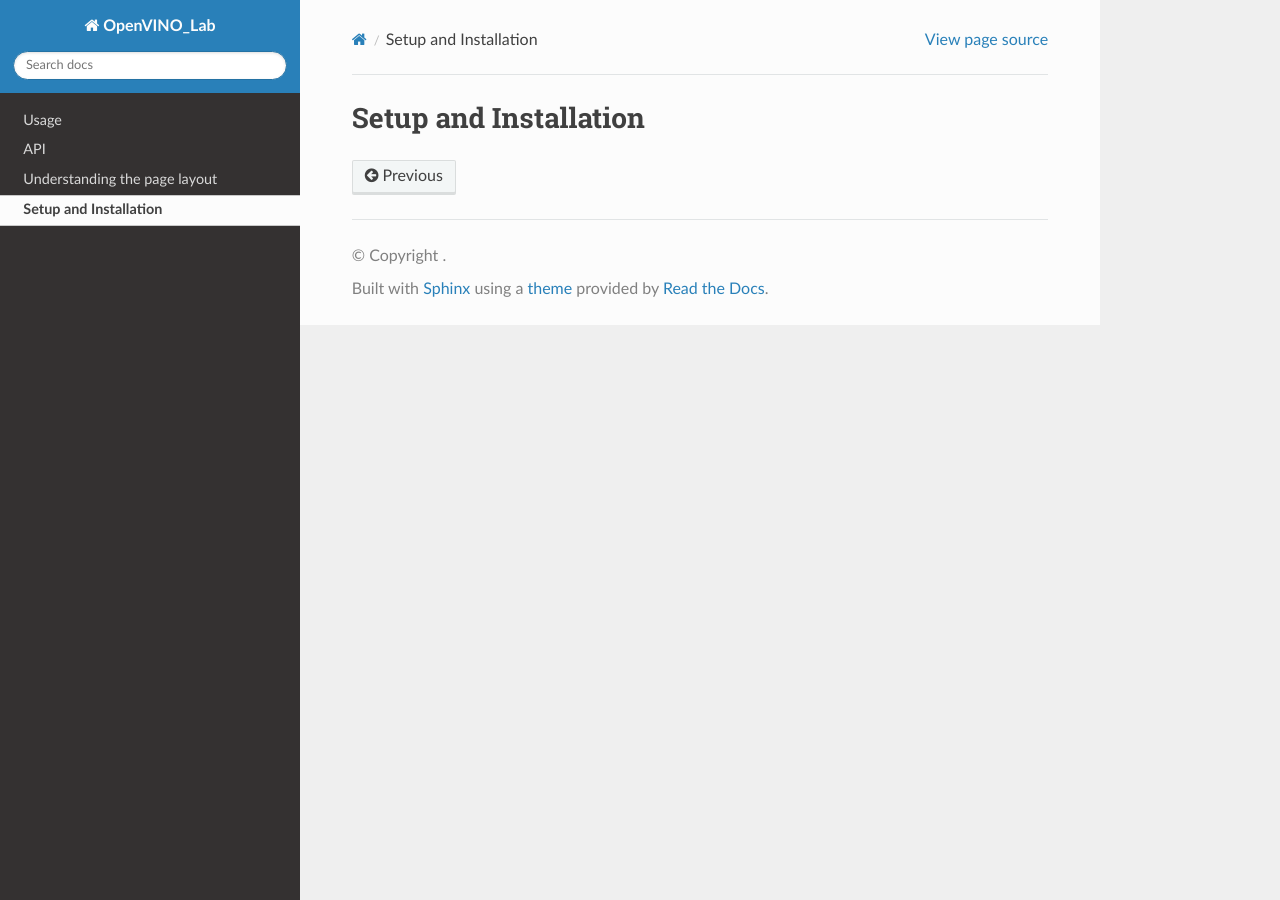
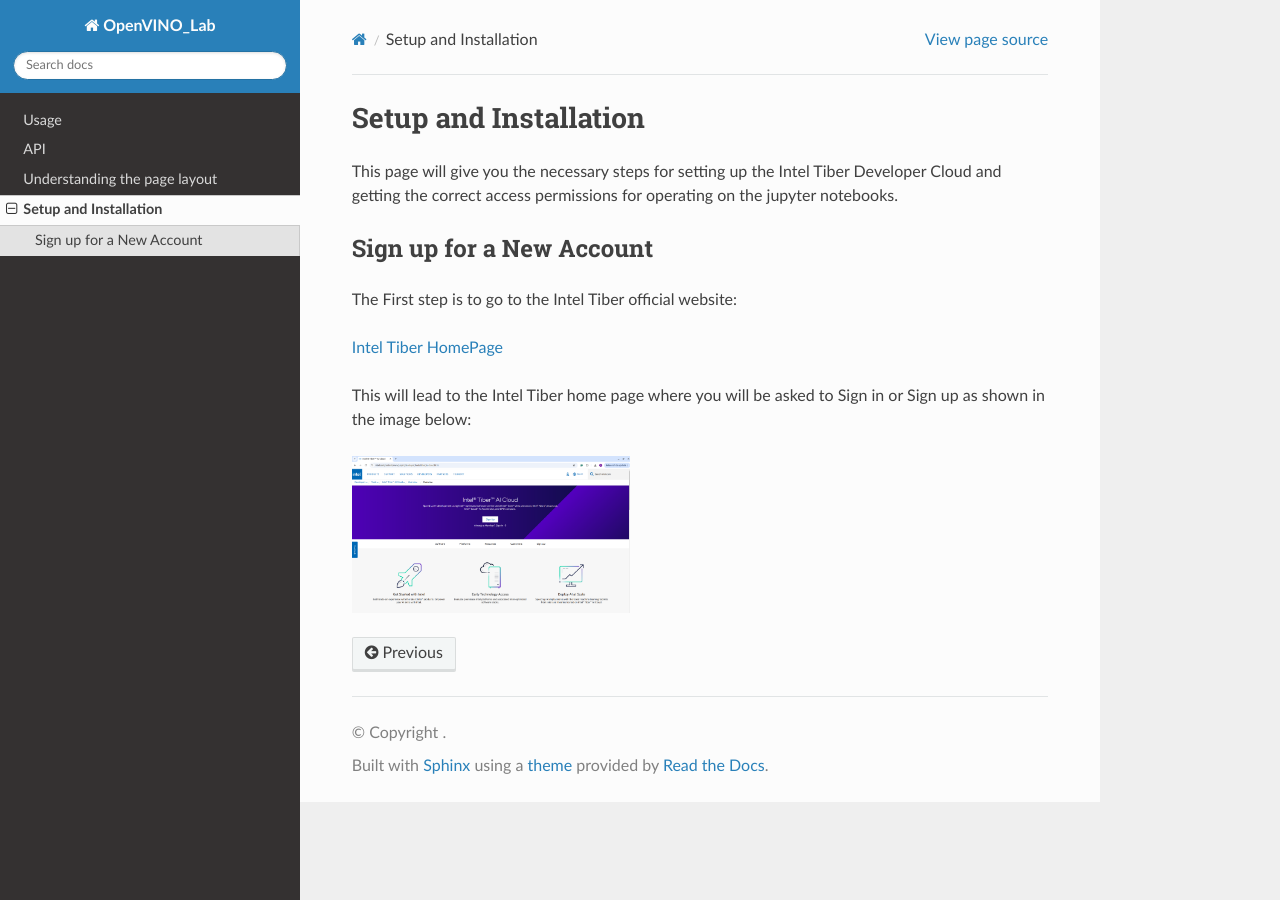
Before and after one commit to Rishabkashyap14/OpenVINO_Lab, a Sphinx documentation site: the page built from docs/source/Tiber_Setup.rst, in a window 1280 px wide. Built offline with Sphinx 7.4.7 and the Read the Docs theme 3.1.0, drawn with Linux system fonts in a browser that asks for light colours.

Commit message:
Update Tiber_Setup.rst

```diff
--- a/docs/source/Tiber_Setup.rst
+++ b/docs/source/Tiber_Setup.rst
@@ -1,2 +1,17 @@
 Setup and Installation
 =========================
+
+This page will give you the necessary steps for setting up the Intel Tiber Developer Cloud and getting the correct access permissions for operating on the jupyter notebooks.
+
+Sign up for a New Account
+-------------------------
+
+The First step is to go to the Intel Tiber official website:
+
+`Intel Tiber HomePage <https://www.intel.com/content/www/us/en/developer/tools/tiber/ai-cloud.html>`_
+
+This will lead to the Intel Tiber home page where you will be asked to Sign in or Sign up as shown in the image below:
+
+.. figure:: Tiber_home.png
+    :width: 40%
+    :alt: Image Not Found
```
